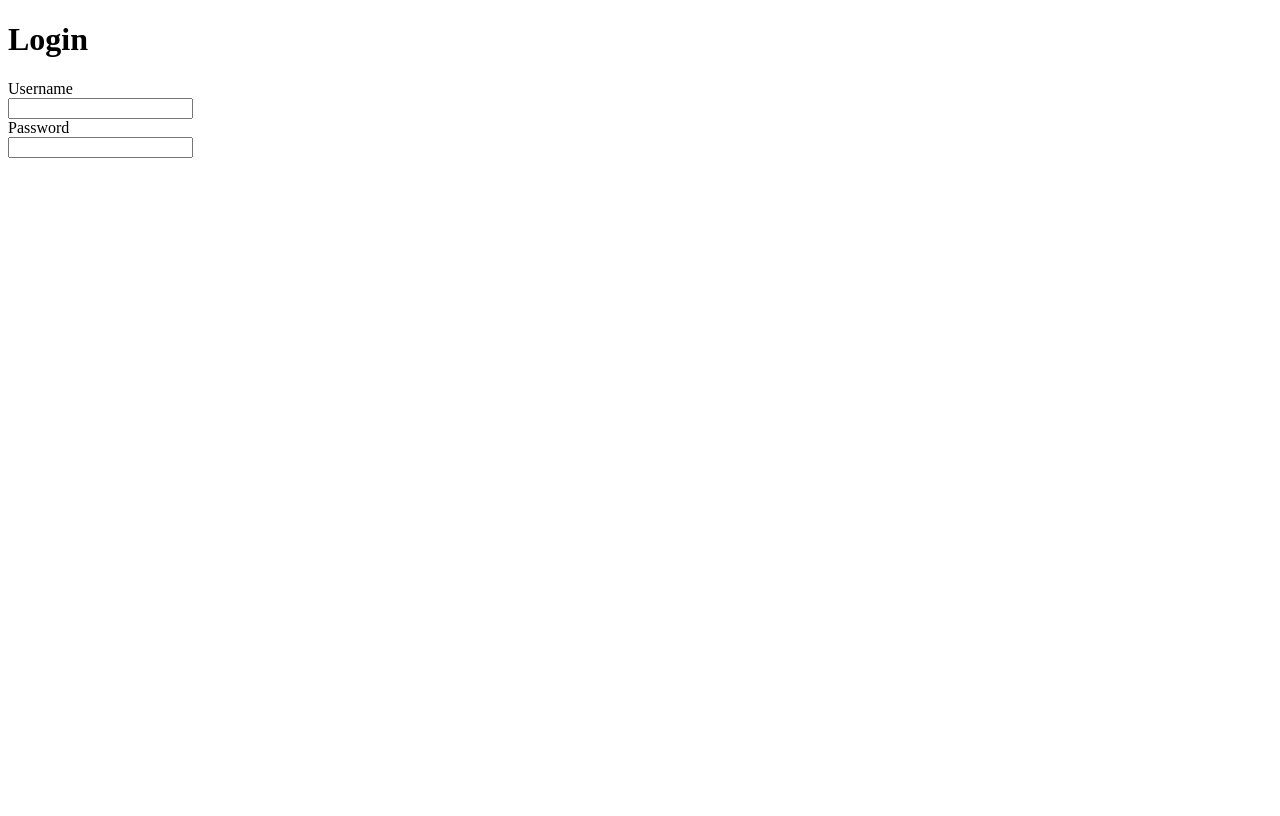
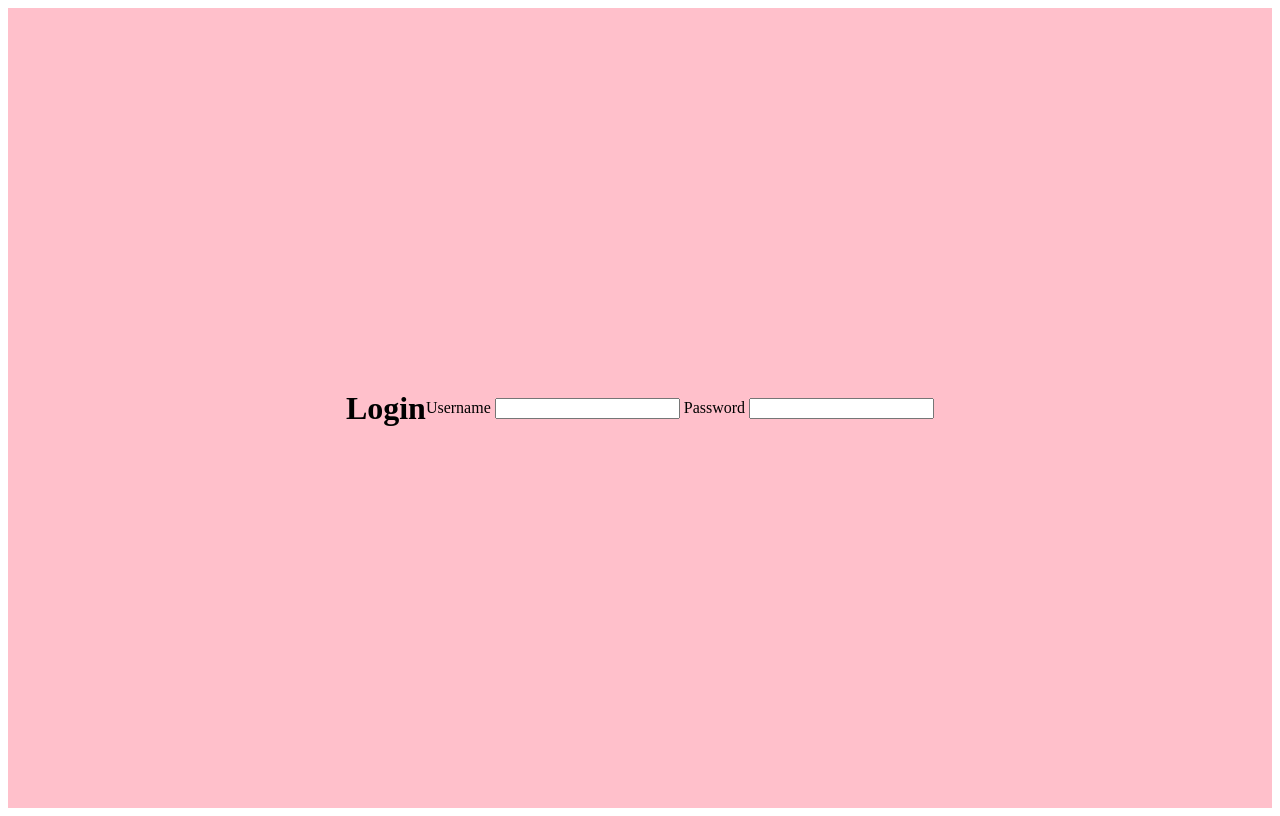
Before and after one commit to besti-hackathon-gruppe-2026/zb, a SvelteKit app in the folder frontend/: page /login in a window 1280 px wide. Built offline with nearby package versions, Linux system fonts and the light colour scheme.

Commit message:
login started designing

```diff
--- a/frontend/src/routes/login/+page.svelte
+++ b/frontend/src/routes/login/+page.svelte
@@ -1,7 +1,19 @@
-<h1>Login</h1>
-<form action="/action_page.php" method="get">
-  <label> Username</label><br>
-  <input type="text" name="vehicle1" value=""><br>
-  <label> Password</label><br>
-  <input type="text" name="vehicle2" value="">
-</form>
+<div>
+  <h1>Login</h1>
+  <form action="/action_page.php" method="get">
+    <label> Username</label>
+    <input type="text" name="vehicle1" value="">
+    <label> Password</label>
+    <input type="text" name="vehicle2" value="">
+  </form>
+</div>
+
+<style>
+  div {
+    height: 100vh;
+    background-color: pink;
+    display: flex;
+    justify-content: center;
+    align-items: center;
+  }
+</style>
```
